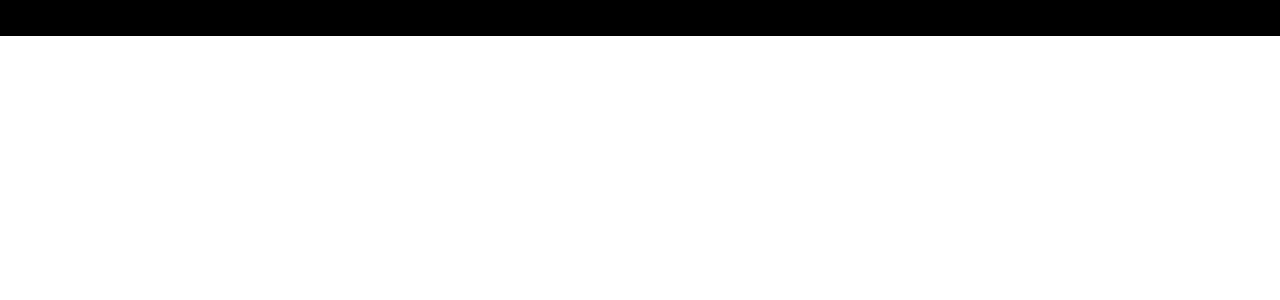
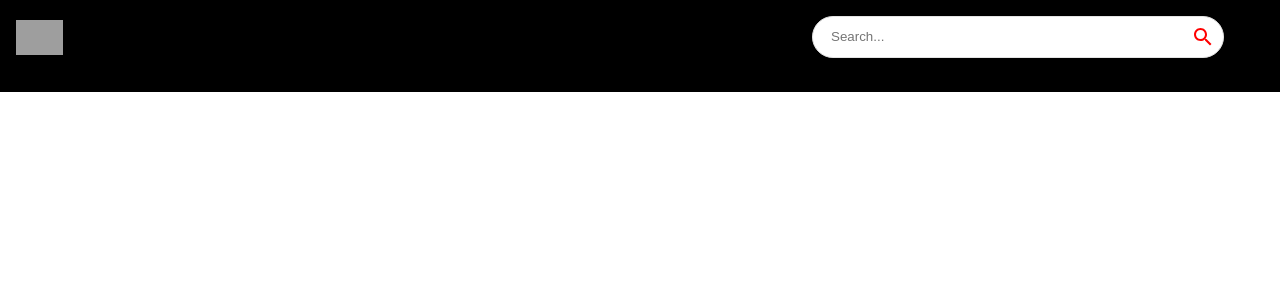
Before and after one commit to k1d12r04/youtube-app, a React (Vite) app: page / in a window 1280 px wide. Shown: the top 300 px of the page. Built offline with nearby package versions, Linux system fonts and the light colour scheme; grey boxes are pictures that could not be loaded.

Commit message:
Add navbar and non functional searchbar

```diff
--- a/src/components/Navbar.jsx
+++ b/src/components/Navbar.jsx
@@ -1,5 +1,26 @@
-const Navbar = () => {
-  return <div>Navbar</div>;
-};
+import { Stack } from '@mui/material';
+import { Link } from 'react-router-dom';
+
+import { logo } from '../utils/constants';
+import SearchBar from './SearchBar';
+
+const Navbar = () => (
+  <Stack
+    direction="row"
+    alignItems="center"
+    p={2}
+    sx={{
+      position: 'sticky',
+      background: '#000',
+      top: 0,
+      justifyContent: 'space-between',
+    }}
+  >
+    <Link to="/" style={{ display: 'flex', alignItems: 'center' }}>
+      <img src={logo} alt="logo" height={35} />
+    </Link>
+    <SearchBar />
+  </Stack>
+);
 
 export default Navbar;
--- /dev/null
+++ b/src/components/SearchBar.jsx
@@ -0,0 +1,37 @@
+import { useState } from 'react';
+import { useNavigate } from 'react-router-dom';
+import { Paper, IconButton } from '@mui/material';
+import { Search } from '@mui/icons-material';
+
+const SearchBar = () => (
+  <Paper
+    component="form"
+    onSubmit={() => {}}
+    sx={{
+      borderRadius: 20,
+      border: '1px solid #e3e3e3',
+      pl: 2,
+      boxShadow: 'none',
+      mr: { sm: 5 },
+    }}
+  >
+    <input
+      type="text"
+      className="search-bar"
+      placeholder="Search..."
+      value=""
+      onChange={() => {}}
+    />
+    <IconButton
+      type="submit"
+      sx={{
+        p: 1,
+        color: 'red',
+      }}
+    >
+      <Search />
+    </IconButton>
+  </Paper>
+);
+
+export default SearchBar;
--- a/src/components/index.js
+++ b/src/components/index.js
@@ -3,3 +3,4 @@
 export { default as ChannelDetail } from './ChannelDetail';
 export { default as SearchFeed } from './SearchFeed';
 export { default as VideoDetail } from './VideoDetail';
+export { default as SearchBar } from './SearchBar';
```
